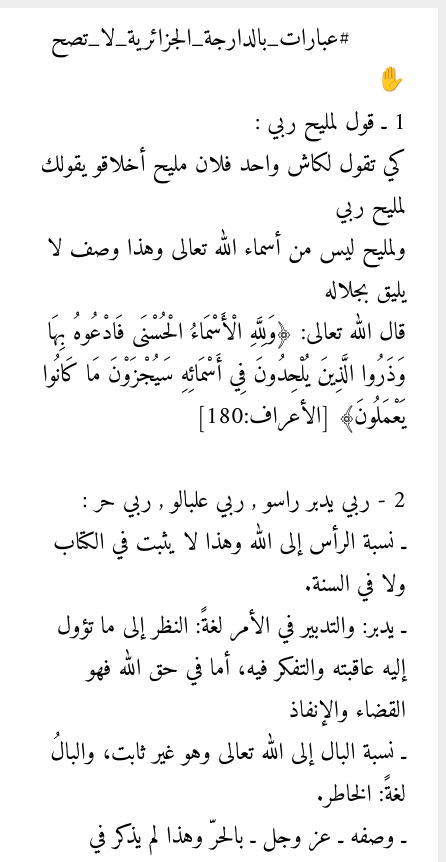
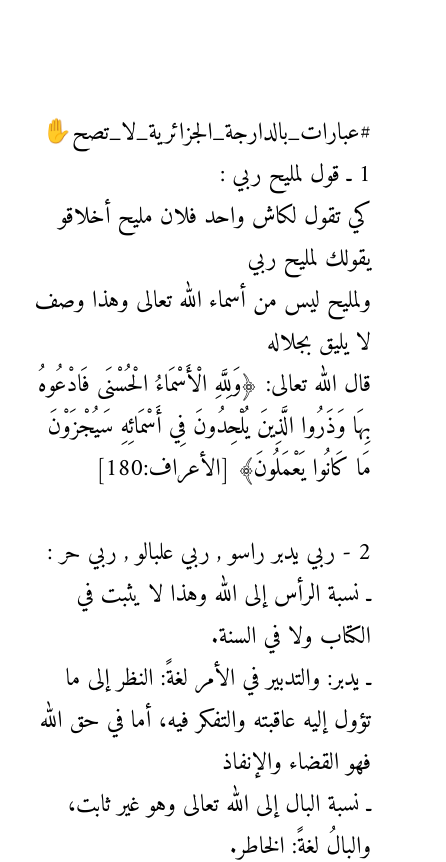
Before and after one commit to da3wahub/3ibarat, a plain HTML site: page index.html in a window 390 px wide. Shown: the top 862 px of the page, 446 px wide, since content can reach past the window. Drawn offline with Linux system fonts and the light colour scheme.

Commit message:
edit paddings

```diff
--- a/index.html
+++ b/index.html
@@ -3,6 +3,7 @@
 <head>
     <meta charset="UTF-8">
     <meta name="viewport" content="width=device-width, initial-scale=1.0">
+
     <title>Document</title>
     <link href="https://fonts.googleapis.com/css?family=Amiri&display=swap" rel="stylesheet">
     <style>
@@ -10,9 +11,10 @@
 
 body {
     background-color: #eee;
+    padding: 0;
 }
 
-pre {
+p {
     padding: 10px 32px;
     display: block;
     width: 640px;
@@ -26,10 +28,15 @@ pre {
 }
 
 @media only screen and (max-width: 600px) {
-    pre {
+    body {
+        background-color: #FFF;
+        padding: 10px;
+    }
+
+    p {
         padding: 10px 32px;
         display: block;
-        width: 100%;
+        width: 96%;
         margin: 0!important;
         font-family: 'Amiri', serif;
         font-size: 1.5rem;
@@ -42,7 +49,7 @@ pre {
     </style>
 </head>
 <body>
-    <pre>
+    <p>
         #عبارات_بالدارجة_الجزائرية_لا_تصح✋
 1 ـ قول لمليح ربي :
 كي تقول لكاش واحد فلان مليح أخلاقو يقولك لمليح ربي
@@ -152,6 +159,6 @@ pre {
 ...
 
 سبحانك اللهم وبحمدك أستغفرك وأتوب إليك
-    </pre>
+    </p>
 </body>
 </html>
```
